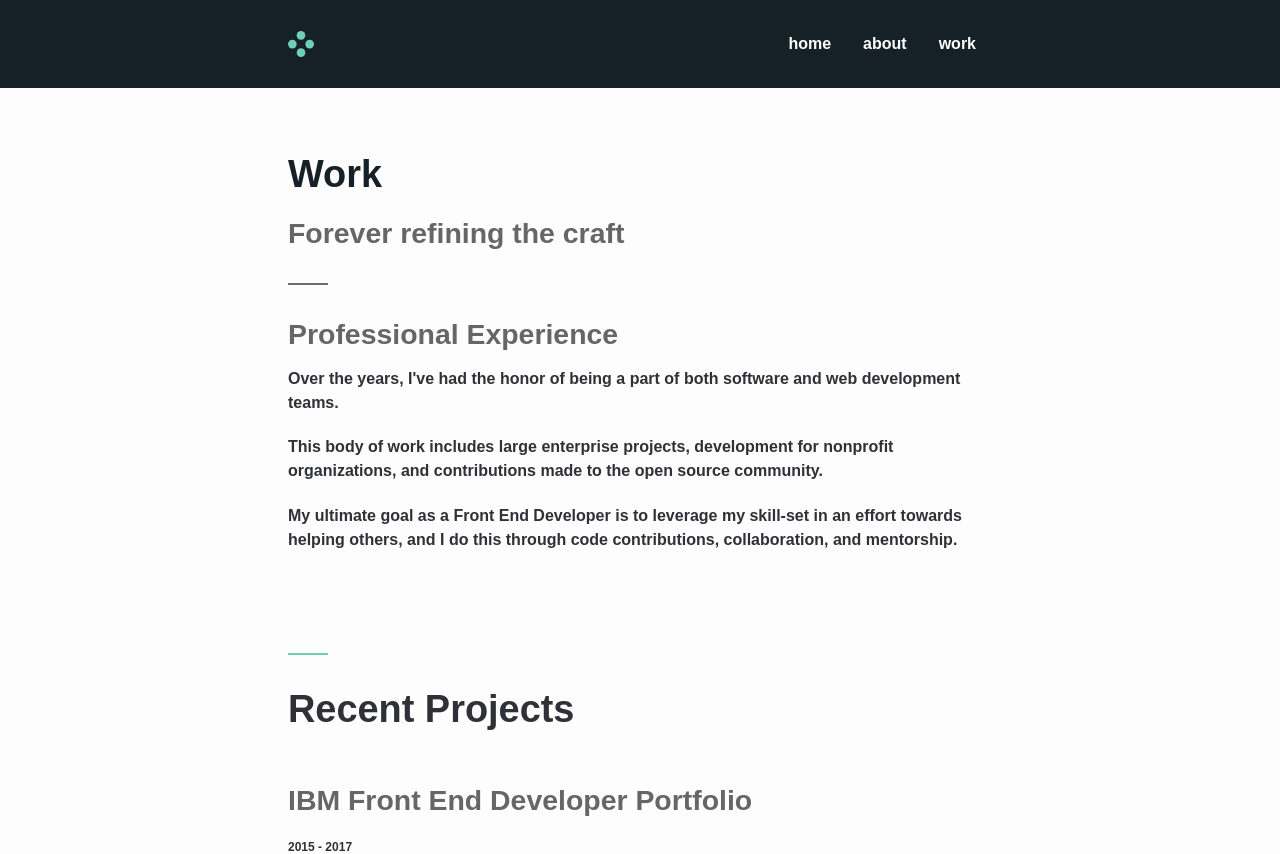
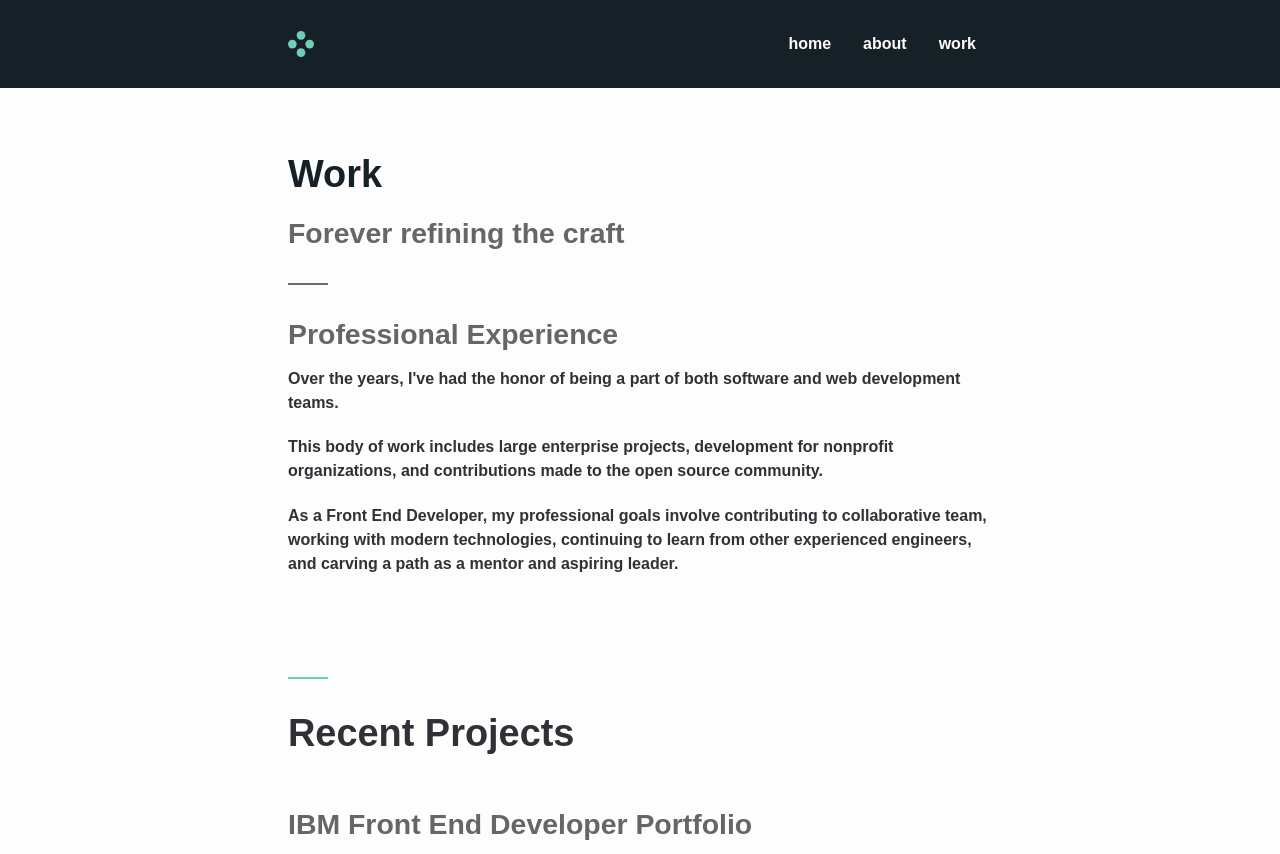
Before and after one commit to techtolentino/techtolentino.github.io, a Jekyll site: the page built from work.md, in a window 1280 px wide and 900 px high, cut to the strip 0-854 px from the top of the window. Built offline with Jekyll 4.4.1, drawn with Linux system fonts in a browser that asks for light colours; some web fonts are replaced.

Commit message:
work update

```diff
--- a/work.md
+++ b/work.md
@@ -10,7 +10,7 @@ subtitle: Forever refining the craft
 
   <p>This body of work includes large enterprise projects, development for nonprofit organizations, and contributions made to the open source community.</p>
 
-  <p>My ultimate goal as a Front End Developer is to leverage my skill-set in an effort towards helping others, and I do this through code contributions, collaboration, and mentorship.</p>
+  <p>As a Front End Developer, my professional goals involve contributing to collaborative team, working with modern technologies, continuing to learn from other experienced engineers, and carving a path as a mentor and aspiring leader.</p>
 </div>
 <hr class="divider_GREEN">
 <h2>Recent Projects</h2>
```
